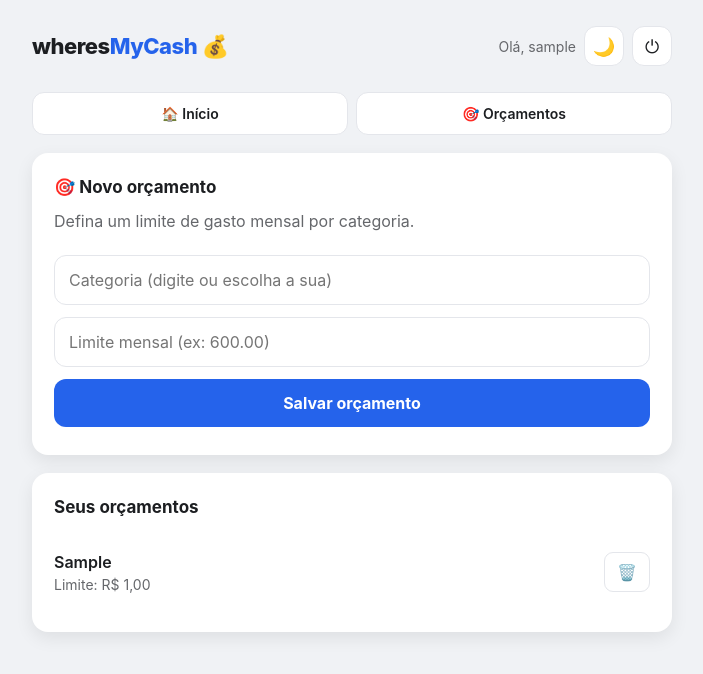
After one commit to wotocoskig/whereMyCash, a Flask app: page /orcamentos in a window 1280 px wide. The commit adds this page. Shown: the top 674 px of the page, without its empty margins (288-991 px from the left). Run offline with Flask 3, Linux system fonts and the light colour scheme; the visitor is signed in with stand-in values (Sample User, id 1); tables that the repository leaves empty hold one stand-in row (values such as "Sample post").

Commit message:
feat: orcamento por categoria com acompanhamento mensal
- Tabela orcamentos (limite por categoria, por usuario) com upsert
- Pagina /orcamentos para criar, listar e excluir limites
- Card 'Orcamentos do mes' na home: gasto vs limite com barra
  (verde ok / amarelo >=80% / vermelho estourou) e quanto resta/estourou
- Barra de navegacao (Inicio / Orcamentos) no base.html

```diff
--- a/app.py
+++ b/app.py
@@ -86,6 +86,17 @@ def init_db():
     if "detalhes" not in colunas:
         # Anotação opcional do usuário sobre a compra (o que foi comprado etc.).
         conn.execute("ALTER TABLE transacoes ADD COLUMN detalhes TEXT")
+
+    # Orçamentos: limite de gasto por categoria, por usuário (um por categoria).
+    conn.execute("""
+        CREATE TABLE IF NOT EXISTS orcamentos (
+            id         INTEGER PRIMARY KEY AUTOINCREMENT,
+            usuario_id INTEGER NOT NULL,
+            categoria  TEXT    NOT NULL,
+            limite     REAL    NOT NULL,
+            UNIQUE (usuario_id, categoria)
+        )
+    """)
 
     conn.commit()
     conn.close()
@@ -242,6 +253,10 @@ def index():
         "SELECT * FROM transacoes WHERE usuario_id = ? ORDER BY data DESC, id DESC",
         (uid,),
     ).fetchall()
+    orcamentos_db = conn.execute(
+        "SELECT categoria, limite FROM orcamentos WHERE usuario_id = ?",
+        (uid,),
+    ).fetchall()
     conn.close()
 
     # Meses disponíveis para o filtro (do mais recente ao mais antigo)
@@ -286,6 +301,23 @@ def index():
         for cat, total in sorted(gastos.items(), key=lambda x: x[1], reverse=True)
     ]
 
+    # Orçamentos: compara o gasto do mês na categoria com o limite definido.
+    orcamentos_status = []
+    for o in orcamentos_db:
+        gasto = gastos.get(o["categoria"], 0)
+        limite = o["limite"]
+        pct = (gasto / limite * 100) if limite else 0
+        orcamentos_status.append({
+            "categoria": o["categoria"],
+            "gasto": gasto,
+            "limite": limite,
+            "pct": pct,
+            "pct_barra": min(pct, 100),
+            "estourou": gasto > limite,
+            "restante": limite - gasto,
+        })
+    orcamentos_status.sort(key=lambda x: x["pct"], reverse=True)
+
     # Extrato: parte do recorte do mês e aplica busca + filtros de categoria/forma.
     q = request.args.get('q', '').strip()
     cat_sel = request.args.get('cat', '')
@@ -319,6 +351,7 @@ def index():
         total_pago=total_pago,
         pct_pago=pct_pago,
         resumo=resumo,
+        orcamentos=orcamentos_status,
         meses=meses,
         categorias=categorias,
         mes_sel=mes_sel,
@@ -413,6 +446,62 @@ def editar(id):
     return render_template('editar.html', t=transacao, categorias=categorias)
 
 
+@app.route('/orcamentos', methods=['GET', 'POST'])
+@login_required
+def orcamentos():
+    uid = session['usuario_id']
+    conn = get_db()
+
+    if request.method == 'POST':
+        categoria = request.form.get('categoria', '').strip()
+        try:
+            limite = float(request.form.get('limite', '0'))
+        except ValueError:
+            limite = 0
+        if categoria and limite > 0:
+            # Upsert: um limite por categoria do usuário.
+            conn.execute(
+                "INSERT INTO orcamentos (usuario_id, categoria, limite) VALUES (?, ?, ?) "
+                "ON CONFLICT (usuario_id, categoria) DO UPDATE SET limite = excluded.limite",
+                (uid, categoria, limite),
+            )
+            conn.commit()
+        else:
+            flash("Informe uma categoria e um limite maior que zero.", "erro")
+        conn.close()
+        return redirect(url_for('orcamentos'))
+
+    lista = conn.execute(
+        "SELECT * FROM orcamentos WHERE usuario_id = ? ORDER BY categoria COLLATE NOCASE",
+        (uid,),
+    ).fetchall()
+    cats = conn.execute(
+        "SELECT DISTINCT categoria FROM transacoes "
+        "WHERE usuario_id = ? AND categoria <> '' ORDER BY categoria COLLATE NOCASE",
+        (uid,),
+    ).fetchall()
+    conn.close()
+
+    return render_template(
+        'orcamentos.html',
+        orcamentos=lista,
+        categorias=[c["categoria"] for c in cats],
+    )
+
+
+@app.route('/orcamentos/excluir/<int:id>', methods=['POST'])
+@login_required
+def excluir_orcamento(id):
+    conn = get_db()
+    conn.execute(
+        "DELETE FROM orcamentos WHERE id = ? AND usuario_id = ?",
+        (id, session['usuario_id']),
+    )
+    conn.commit()
+    conn.close()
+    return redirect(url_for('orcamentos'))
+
+
 # Garante que as tabelas existam assim que o módulo é importado (produção/WSGI).
 init_db()
 
--- a/templates/base.html
+++ b/templates/base.html
@@ -54,6 +54,10 @@
         .brand .cash { color: var(--accent); }
         .topbar-actions { display: flex; align-items: center; gap: 8px; }
         .user-chip { color: var(--muted); font-size: 14px; white-space: nowrap; }
+        .nav { display: flex; gap: 8px; margin-bottom: 18px; }
+        .nav a { flex: 1; text-align: center; padding: 10px; border-radius: 12px; text-decoration: none;
+                 background: var(--card-bg); border: 1px solid var(--border); color: var(--text); font-weight: 600; font-size: 14px; }
+        .nav a:hover { border-color: var(--accent); color: var(--accent); }
         .icon-btn {
             background: var(--card-bg); border: 1px solid var(--border); color: var(--text);
             width: 40px; height: 40px; border-radius: 12px; cursor: pointer; font-size: 18px;
@@ -111,6 +115,13 @@
             </div>
         </div>
 
+        {% if session.get('usuario_id') %}
+            <nav class="nav">
+                <a href="{{ url_for('index') }}">🏠 Início</a>
+                <a href="{{ url_for('orcamentos') }}">🎯 Orçamentos</a>
+            </nav>
+        {% endif %}
+
         {% with mensagens = get_flashed_messages(with_categories=true) %}
             {% for categoria, msg in mensagens %}
                 <div class="flash {{ categoria }}">{{ msg }}</div>
--- /dev/null
+++ b/templates/orcamentos.html
@@ -0,0 +1,50 @@
+{% extends "base.html" %}
+{% block title %}Orçamentos{% endblock %}
+
+{% block extra_css %}
+        .orc-item { display: flex; align-items: center; justify-content: space-between; padding: 12px 0; border-bottom: 1px solid var(--border); }
+        .orc-item:last-child { border-bottom: none; }
+        .orc-cat { font-weight: 600; }
+        .orc-lim { color: var(--muted); font-size: 14px; }
+{% endblock %}
+
+{% block conteudo %}
+    <div class="card">
+        <h3>🎯 Novo orçamento</h3>
+        <p class="muted" style="margin-top: -6px;">Defina um limite de gasto mensal por categoria.</p>
+        <form action="{{ url_for('orcamentos') }}" method="POST">
+            <input type="text" name="categoria" list="lista-categorias"
+                   placeholder="Categoria (digite ou escolha a sua)" required>
+            <datalist id="lista-categorias">
+                {% for c in categorias %}
+                    <option value="{{ c }}"></option>
+                {% endfor %}
+            </datalist>
+            <input type="number" step="0.01" name="limite" placeholder="Limite mensal (ex: 600.00)" required>
+            <button type="submit" class="btn">Salvar orçamento</button>
+        </form>
+    </div>
+
+    <div class="card">
+        <h3>Seus orçamentos</h3>
+        {% if orcamentos %}
+            {% for o in orcamentos %}
+                <div class="orc-item">
+                    <div>
+                        <div class="orc-cat">{{ o.categoria }}</div>
+                        <div class="orc-lim">Limite: R$ {{ o.limite|moeda }}</div>
+                    </div>
+                    <form action="{{ url_for('excluir_orcamento', id=o.id) }}" method="POST"
+                          onsubmit="return confirm('Excluir este orçamento?');" style="width: auto;">
+                        <button type="submit" class="btn-acao"
+                                style="width:auto; border:1px solid var(--border); background:var(--card-bg); color:var(--text); padding:7px 12px; border-radius:9px; cursor:pointer;">🗑️</button>
+                    </form>
+                </div>
+            {% endfor %}
+        {% else %}
+            <p class="vazio" style="color: var(--muted); font-style: italic;">
+                Nenhum orçamento ainda. Crie o primeiro acima! 👆
+            </p>
+        {% endif %}
+    </div>
+{% endblock %}
```
Also changed, not shown: templates/index.html (+31 -0 lines).
